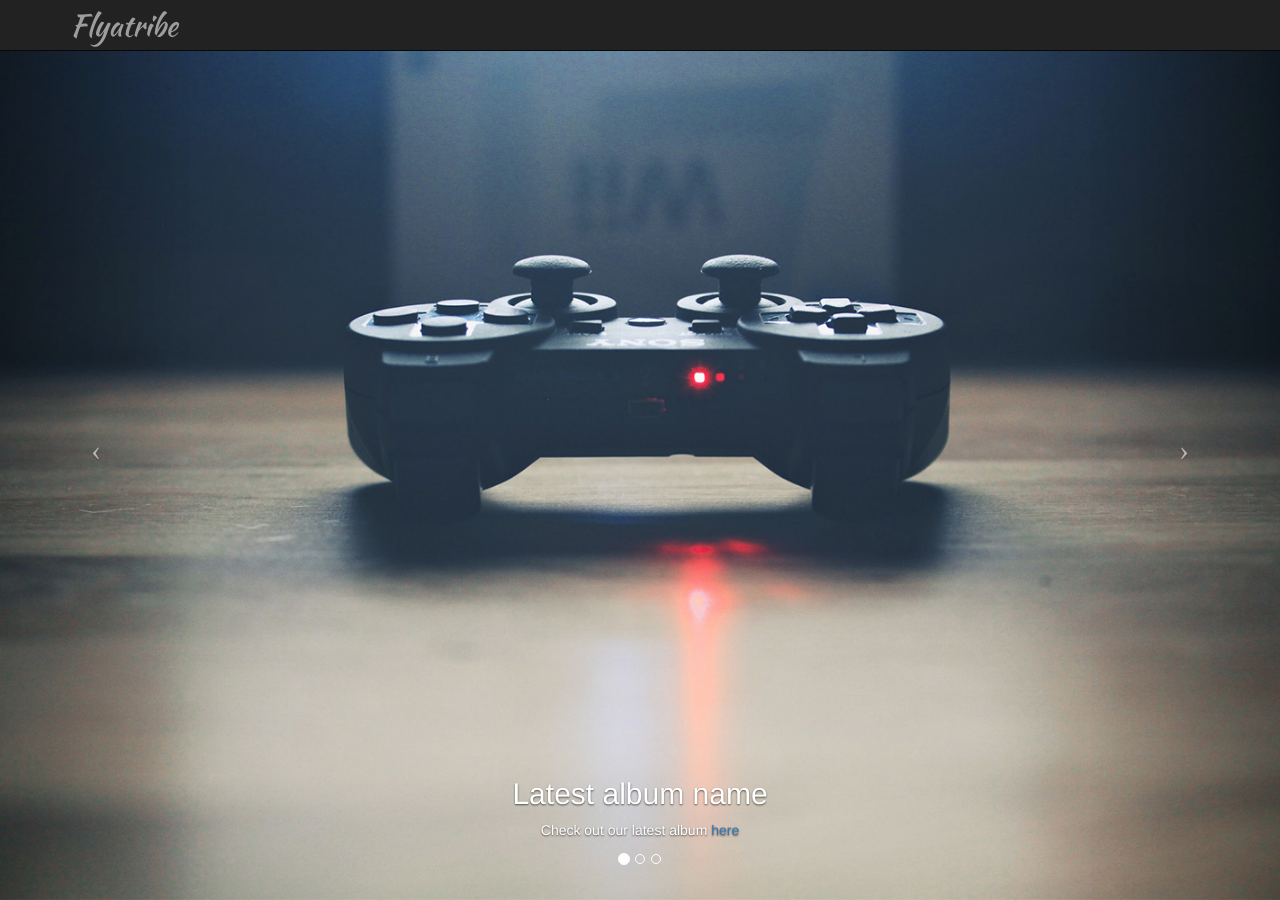
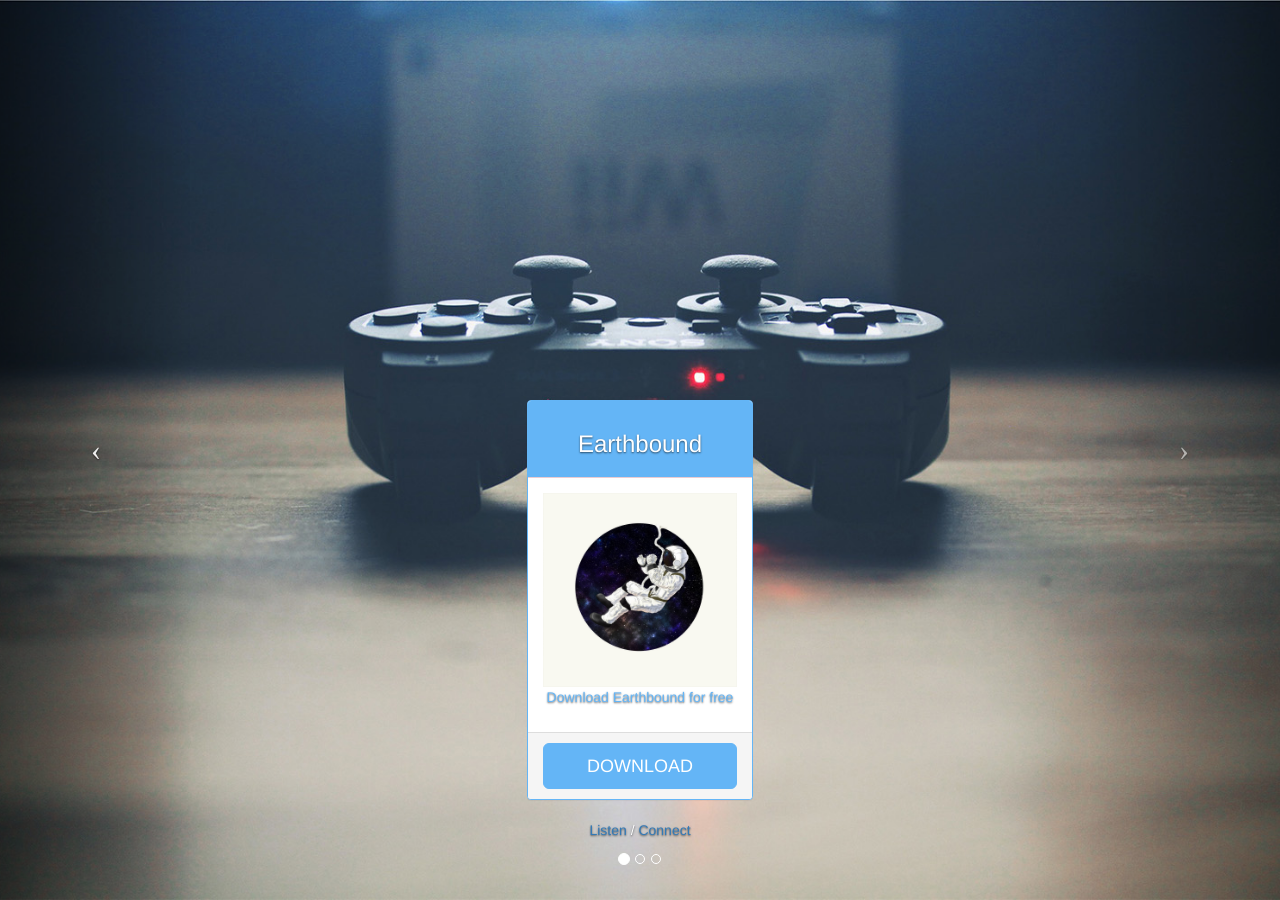
Before and after one commit to flyatribe/flyatribe.github.io, a Jekyll site: the page built from index.html, in a window 1280 px wide and 900 px high. Built offline with Jekyll 4.4.1, drawn with Linux system fonts in a browser that asks for light colours; some web fonts are replaced.

Commit message:
Link mods; remove banner

```diff
--- a/_includes/body.html
+++ b/_includes/body.html
@@ -1,8 +1,8 @@
 <!-- Navigation -->
-    <nav class="navbar navbar-inverse navbar-fixed-top" role="navigation">
-        <div class="container">
+    <!--<nav class="navbar navbar-inverse navbar-fixed-top" role="navigation">
+        <div class="container"> -->
             <!-- Brand and toggle get grouped for better mobile display -->
-            <div class="navbar-header page scroll">
+           <!-- <div class="navbar-header page scroll">
                 <button type="button" class="navbar-toggle" data-toggle="collapse" data-target="#bs-example-navbar-collapse-1">
                     <span class="sr-only">Toggle navigation</span>
                     <span class="icon-bar"></span>
@@ -10,35 +10,55 @@
                     <span class="icon-bar"></span>
                 </button>
                 <a class="navbar-brand page-scroll" href="#">Flyatribe</a>
-            </div>
+            </div> -->
             <!-- Collect the nav links, forms, and other content for toggling -->
-            <div class="collapse navbar-collapse" id="bs-example-navbar-collapse-1">
+           <!-- <div class="collapse navbar-collapse" id="bs-example-navbar-collapse-1">
                 <ul class="nav navbar-nav">
 
                 </ul>
-            </div>
+            </div> -->
             <!-- /.navbar-collapse -->
-        </div>
+       <!-- </div> -->
         <!-- /.container -->
-    </nav>
+  <!--  </nav> -->
 
     <!-- Full Page Image Background Carousel Header -->
     <header id="myCarousel" class="carousel slide">
         <!-- Indicators -->
         <ol class="carousel-indicators">
-            <li data-target="#myCarousel" data-slide-to="0" class="active"></li>
-            <li data-target="#myCarousel" data-slide-to="1"></li>
-            <li data-target="#myCarousel" data-slide-to="2"></li>
+            <li data-target="#myCarousel" data-slide-to="0" class="active" ></li>
+            <li data-target="#myCarousel" data-slide-to="1" ></li>
+            <li data-target="#myCarousel" data-slide-to="2" ></li>
         </ol>
 
         <!-- Wrapper for Slides -->
         <div class="carousel-inner">
-            <div class="item active">
+            <div class="item active" >
                 <!-- Set the first background image using inline CSS below. -->
                 <div class="fill" style="background-image: url(img/zoom-bg-1.jpg);"></div>
                 <div class="carousel-caption">
-                    <h2>Latest album name</h2>
-					<p>Check out our latest album <a href=# target="_blank">here</a></p>
+					            <div class="col-md-4
+								 col-md-offset-4" >
+					                <div class="panel panel-danger">
+					                    <div class="panel-heading"><h3 class="text-center">Earthbound</h3></div>
+					                    <div class="panel-body text-center">
+					                       <img src="img/earthbound.jpg" class="img-responsive"/>
+										   <p style="color:#64B5F6">Download Earthbound for free</p>
+											</div>
+					                    <!--<ul class="list-group list-group-flush text-center">
+					                        <li class="list-group-item"><i class="icon-ok text-danger"></i> Personal use</li>
+					                        <li class="list-group-item"><i class="icon-ok text-danger"></i> Unlimited projects</li>
+					                        <li class="list-group-item"><i class="icon-ok text-danger"></i> 27/7 support</li>
+					                    </ul> -->
+					                    <div class="panel-footer">
+					                        <a class="btn btn-lg btn-block btn-danger"
+					                           href=#>DOWNLOAD</a>
+					                    </div>
+					                </div>
+								</div>
+
+
+					<div class="col-md-4 col-md-offset-4"><p><a href="#myCarousel" data-slide-to="1" >Listen</a> / <a href="#myCarousel" data-slide-to="2" >Connect</a></p></div>
                 </div>
             </div>
             <div class="item">
@@ -51,9 +71,9 @@
 					<iframe width="30%" height="166" scrolling="no" frameborder="no" src="https://w.soundcloud.com/player/?url=https%3A//api.soundcloud.com/tracks/70930176&amp;color=00aabb&amp;auto_play=false&amp;hide_related=false&amp;show_comments=true&amp;show_user=true&amp;show_reposts=false"></iframe>
                 </div>
             </div>
-            <div class="item">
+            <div class="item" >
                 <!-- Set the third background image using inline CSS below. -->
-                <div class="fill" style="background-image:url(img/zoom-bg-2.jpg);"></div>
+                <div class="fill" style="background-image:url(img/zoom-bg-2.jpg);" id="connect"></div>
                 <div class="carousel-caption">
                     <h2>Find us on social media</h2>
 					<h2>
```
Also changed, not shown: _includes/css/full-slider.css (+47 -0 lines), _includes/css/bootstrap.css, _includes/js.html (line endings or trailing spaces), img/blog.png (added), img/earthbound.jpg (added).
